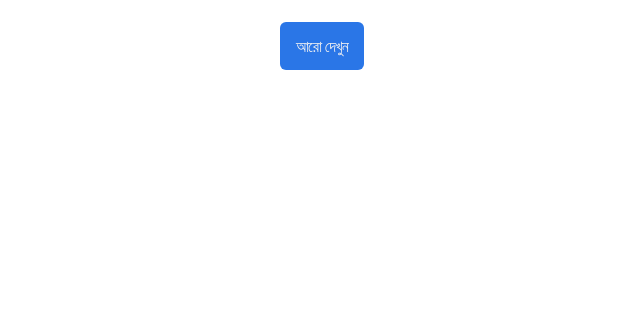
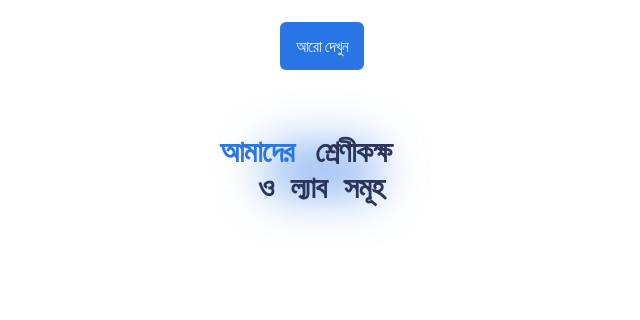
Before and after one commit to Five-Stack/Management-System-client, a React (Vite) app: page / in a window 1280 px wide. Shown: the part 330-650 px from the top of the page, without its empty margins (318-958 px from the left). Built offline with nearby package versions, Linux system fonts and the light colour scheme; no server answers.

Commit message:
set title on labsection

```diff
--- a/src/Pages/Home/Home/Home.jsx
+++ b/src/Pages/Home/Home/Home.jsx
@@ -1,11 +1,13 @@
 import React from 'react'
 import Department from '../DepartmentSection/Department'
+import LabSection from '../LabSection/LabSection'
 
 const Home = () => {
   return (
     <>
       <div className='text-center font-bold text-red-400 text-2xl mt-5'>This Is Our Home Page:)</div>
       <Department></Department>
+      <LabSection/>
     </>
   )
 }
--- /dev/null
+++ b/src/Pages/Home/LabSection/LabSection.jsx
@@ -0,0 +1,13 @@
+import React from 'react'
+import Title from '../../../Components/SharedComponents/Title/Title'
+
+function LabSection() {
+  return (
+    <div>
+        <Title text="আমাদের শ্রেণীকক্ষ  ও ল্যাব সমূহ "/>
+
+    </div>
+  )
+}
+
+export default LabSection
```
